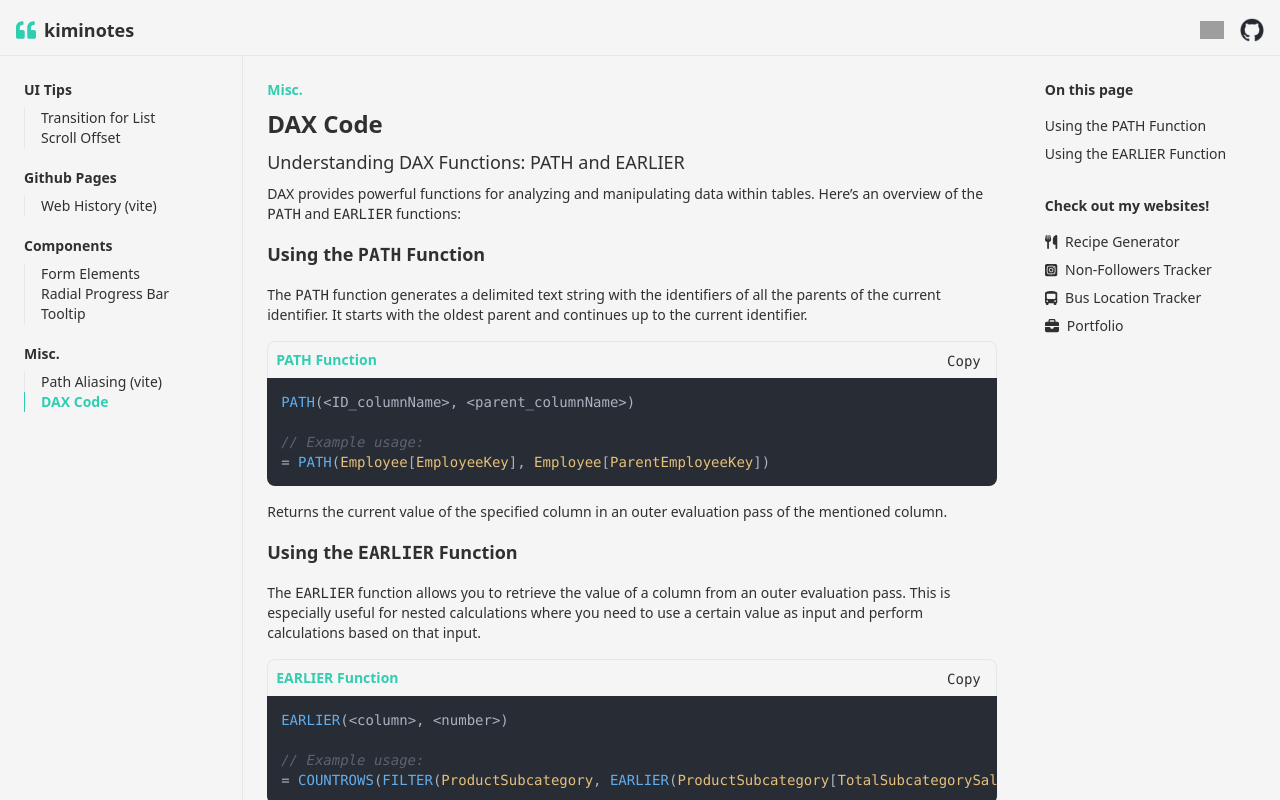
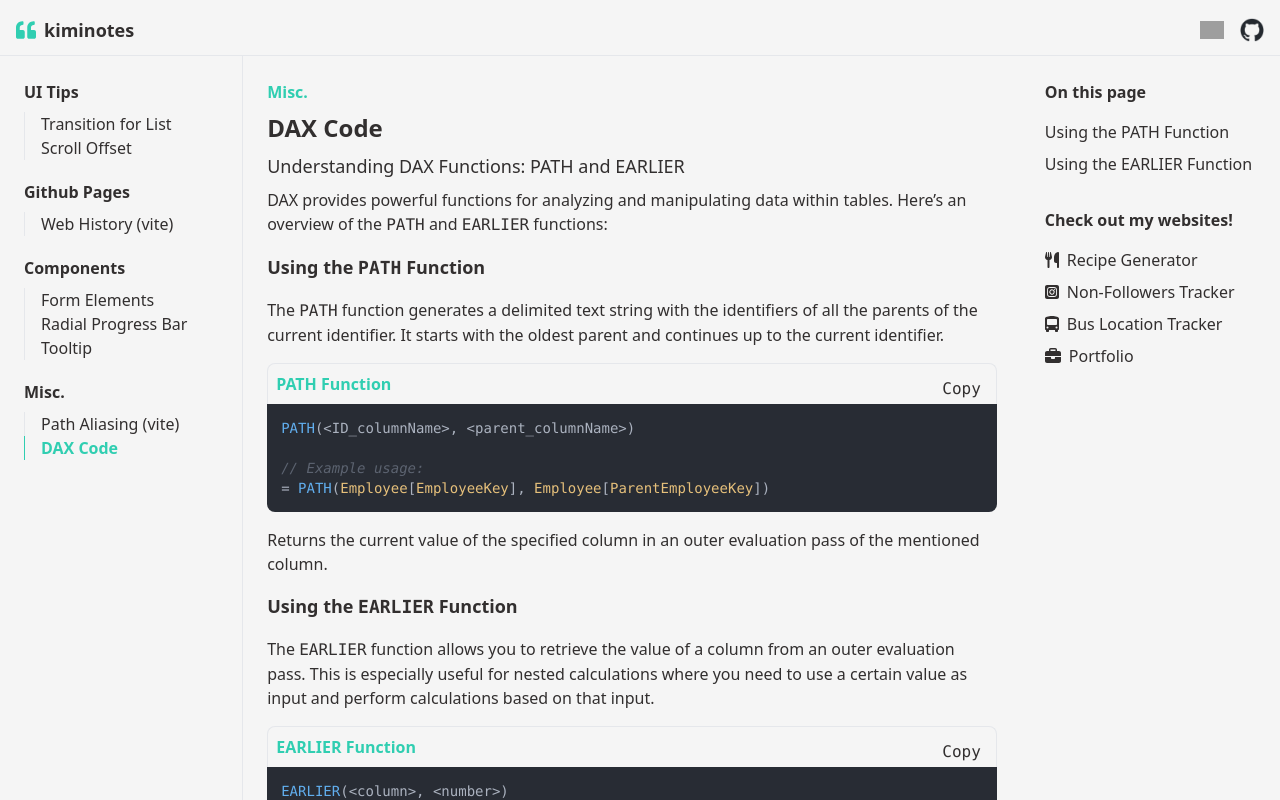
Before and after one commit to rulkimi/kiminotes, a Vue app: page /#/dax-code in a window 1280 px wide. Built offline with nearby package versions, Linux system fonts and the light colour scheme; grey boxes are pictures that could not be loaded.

Commit message:
use bigger text

```diff
--- a/src/style.css
+++ b/src/style.css
@@ -13,7 +13,7 @@
   }
 
   body {
-    @apply bg-background m-0 min-w-[320px] min-h-screen text-text text-sm;
+    @apply bg-background m-0 min-w-[320px] min-h-screen text-text text-sm md:text-base;
   }
   pre {
     @apply relative whitespace-normal;
```
